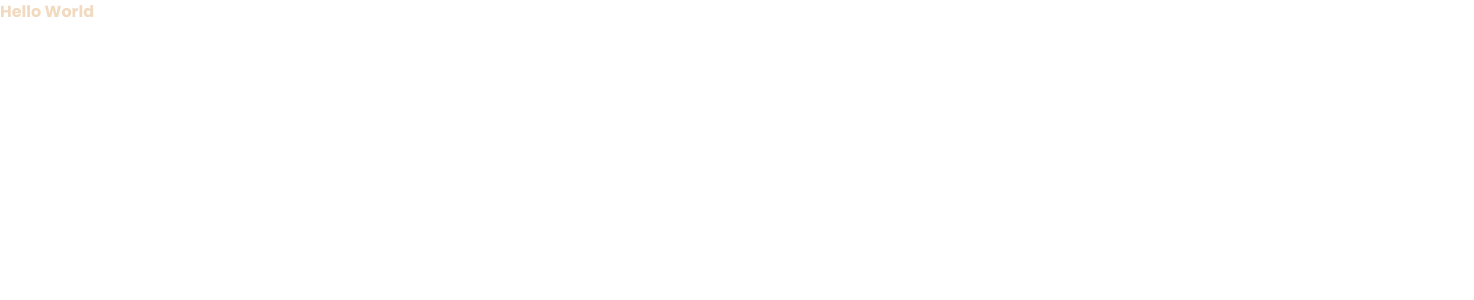
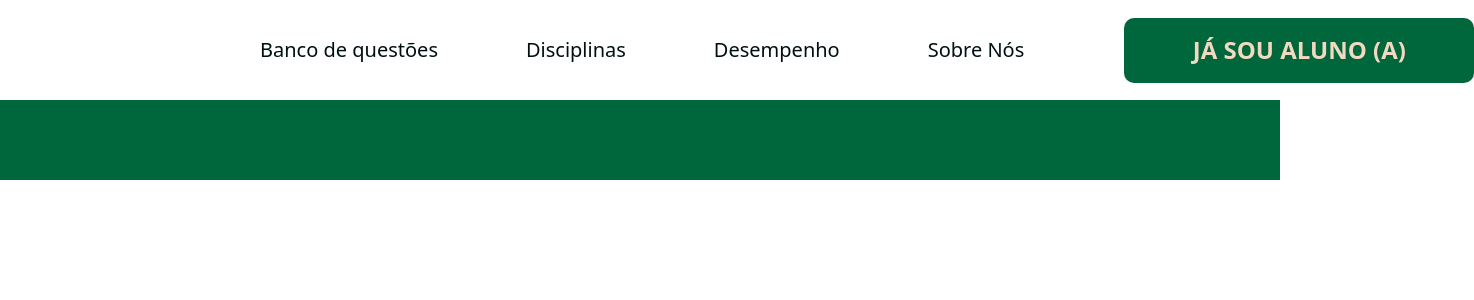
Before and after one commit to will-santosx/willy-academy-next-app, a Next.js app: page / in a window 1280 px wide. Shown: the top 300 px of the page, 1474 px wide, since content can reach past the window. Built offline with nearby package versions, Linux system fonts and the light colour scheme.

Commit message:
header styles

```diff
--- a/src/app/components/Header/Header.tsx
+++ b/src/app/components/Header/Header.tsx
@@ -0,0 +1,52 @@
+import Image from "next/image";
+import Link from "next/link";
+import LogoHorizontal from "@/app/assets/brand/logo-green-horizontal.png";
+
+export default function Header() {
+  return (
+    <header className="bg-white w-full lg:h-[6.25rem] lg:px-[160px] flex justify-center font-medium">
+      <div className="w-full justify-between flex items-center lg:gap-[100px]">
+        <div>
+          <Link href={"/"}>
+            <Image
+              alt="Logo da Willy Academy no Sentido Horizontal."
+              src={LogoHorizontal}
+              className="lg:w-[219px]"
+            />
+          </Link>
+        </div>
+        <nav className="flex lg:gap-[88px] whitespace-nowrap justify-around text-neutral-rich-black text-small-text lg:max-w-[804px]">
+          <Link
+            href={"#"}
+            className="transition-all hover:underline hover:opacity-85"
+          >
+            Banco de questões
+          </Link>
+          <Link
+            href={"#"}
+            className="transition-all hover:underline hover:opacity-85"
+          >
+            Disciplinas
+          </Link>
+          <Link
+            href={"#"}
+            className="transition-all hover:underline hover:opacity-85"
+          >
+            Desempenho
+          </Link>
+          <Link
+            href={"#"}
+            className="transition-all hover:underline hover:opacity-85"
+          >
+            Sobre Nós
+          </Link>
+        </nav>
+        <div>
+          <button className="bg-secondary-cadmium-green transition-all hover:border-neutral-bright-gray hover:border-opacity-20 border-[5px] border-transparent font-semi-bold uppercase lg:text-normal-text rounded-normal text-primary-duch-white lg:w-[350px] lg:h-[65px]">
+            Já sou aluno &#40;a&#41;
+          </button>
+        </div>
+      </div>
+    </header>
+  );
+}
--- a/src/app/layout.tsx
+++ b/src/app/layout.tsx
@@ -1,6 +1,7 @@
 import type { Metadata } from "next";
 import { Poppins } from "next/font/google";
 import "./globals.css";
+import Header from "./components/Header/Header";
 
 const poppins = Poppins({
   subsets: ["latin"],
@@ -20,7 +21,10 @@ export default function RootLayout({
 }>) {
   return (
     <html lang="pt-br">
-      <body className={poppins.className}>{children}</body>
+      <body>
+        <Header />
+        <main className={poppins.className}>{children}</main>
+      </body>
     </html>
   );
 }
--- a/src/app/page.tsx
+++ b/src/app/page.tsx
@@ -1,5 +1,3 @@
 export default function Home() {
-  return (
-    <div className="font-normal-bold text-primary-duch-white">Hello World</div>
-  );
+  return <div className="bg-secondary-cadmium-green h-20"></div>;
 }
--- a/tailwind.config.ts
+++ b/tailwind.config.ts
@@ -11,6 +11,7 @@ const config: Config = {
       colors: {
         "primary-duch-white": "#F1DABF",
         "secondary-cadmium-green": "#00663C",
+        "tertiary-bright-green": "#4CA580",
         "neutral-rich-black": "#001011",
         "neutral-bright-gray": "#EEF1EF",
       },
@@ -18,6 +19,7 @@ const config: Config = {
         "title-text": "40px",
         "subtitle-text": "32px",
         "normal-text": "24px",
+        "small-text": "20px",
       },
       fontWeight: {
         normal: "500",
@@ -25,6 +27,9 @@ const config: Config = {
         "normal-bold": "700",
         "extra-bold": "800",
       },
+      borderRadius: {
+        normal: "10px",
+      },
     },
   },
   plugins: [],
```
